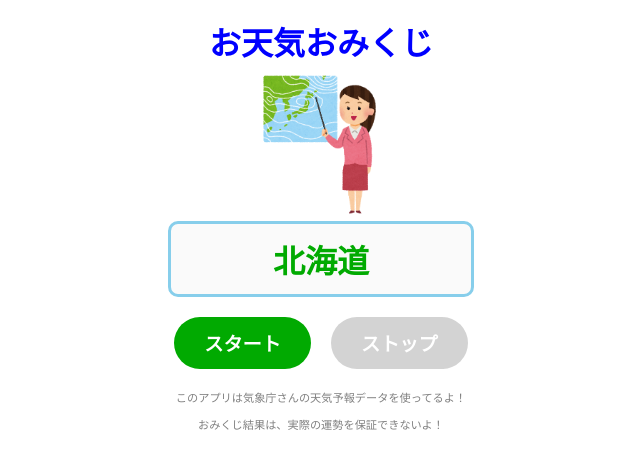
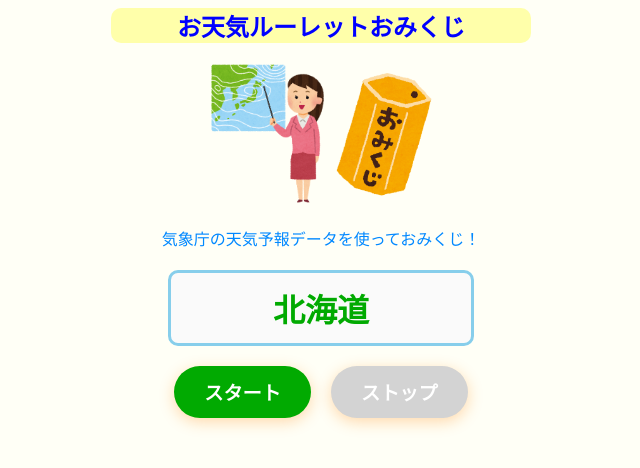
Before and after one commit to pakira-56A/meteorite_or_lifespan, a React (Create React App) app: page / in a window 1280 px wide. Shown: the top 468 px of the page, without its empty margins (319-959 px from the left). Built offline with nearby package versions, Linux system fonts and the light colour scheme.

Commit message:
fix: フッター削除し、おみくじ画像を用意

```diff
--- a/src/App.css
+++ b/src/App.css
@@ -1,8 +1,10 @@
+body {
+  background-color: #fffff6;
+}
+
 .app-container {
   max-width: 420px;
   margin: 0 auto;
-  padding: 10px;
-  font-family: "Hiragino Kaku Gothic Pro", "メイリオ", sans-serif;
   text-align: center;
 }
 
@@ -25,6 +27,7 @@
   cursor: pointer;
   font-weight: bold;
   transition: all 0.3s ease;
+  box-shadow: 0 4px 15px rgba(255, 130, 0, 0.3);
 }
 
 .start-button {
@@ -64,9 +67,3 @@
   padding: 10px;
   border-radius: 5px;
 }
-
-footer {
-  margin-top: 20px;
-  color: gray;
-  font-size: 0.7rem;
-}
--- a/src/App.jsx
+++ b/src/App.jsx
@@ -308,14 +308,38 @@ function App() {
 
   return (
     <div className="app-container">
-      <h1 style={{ color: "blue", marginTop: "0px", marginBottom: "10px" }}>
-        お天気おみくじ
-      </h1>
-      <img
-        src="/images/お天気お姉さん.png"
-        alt="お天気お姉さん"
-        style={{ width: "120px" }}
-      />
+      <h2
+        style={{
+          color: "blue",
+          marginTop: "0px",
+          backgroundColor: "#FFFFAA",
+          borderRadius: "10px"
+        }}
+      >
+        お天気ルーレットおみくじ
+      </h2>
+
+      <div
+        style={{
+          display: "flex",
+          alignItems: "center",
+          justifyContent: "center"
+        }}
+      >
+        <img
+          src="/images/お天気お姉さん.png"
+          alt="お天気お姉さん"
+          style={{ width: "120px" }}
+        />
+        <img
+          src="/images/おみくじ.png"
+          alt="おみくじ"
+          style={{ width: "100px", marginLeft: "5px" }}
+        />
+      </div>
+      <div style={{ color: "#0088ff", margin: "20px 0px" }}>
+        気象庁の天気予報データを使っておみくじ！
+      </div>
 
       <main>
         <div className="roulette-container">
@@ -351,11 +375,6 @@ function App() {
 
         {weatherData && <WeatherFortune weatherData={weatherData} />}
       </main>
-
-      <footer>
-        <p>このアプリは気象庁さんの天気予報データを使ってるよ！</p>
-        <p>おみくじ結果は、実際の運勢を保証できないよ！</p>
-      </footer>
     </div>
   )
 }
```
Also changed, not shown: public/images/おみくじ.png (added).
